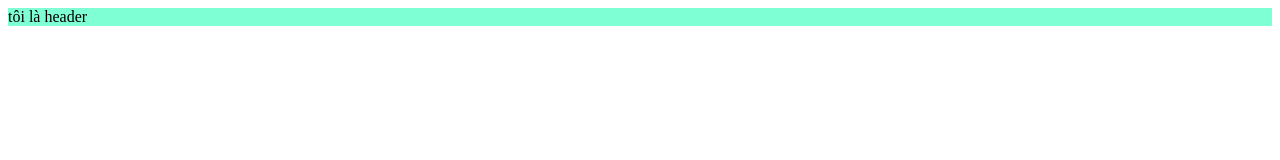
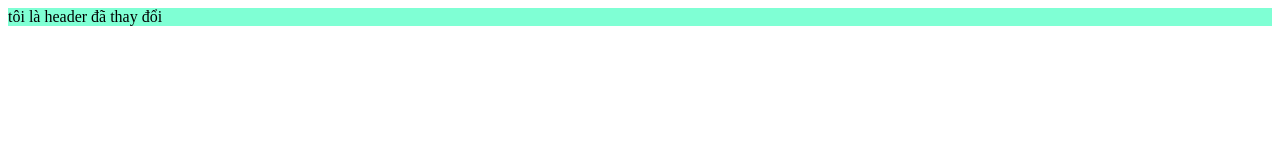
Before and after one commit to tranth0ngquang/testGit, a plain HTML site: page index.html in a window 1280 px wide. Drawn offline with Linux system fonts and the light colour scheme.

Commit message:
sua lan dau

```diff
--- a/index.html
+++ b/index.html
@@ -8,7 +8,7 @@
 <body>
     <header>
         <div style="background-color: aquamarine;">
-            tôi là header
+            tôi là header đã thay đổi
         </div>
     </header>
 </body>
```
